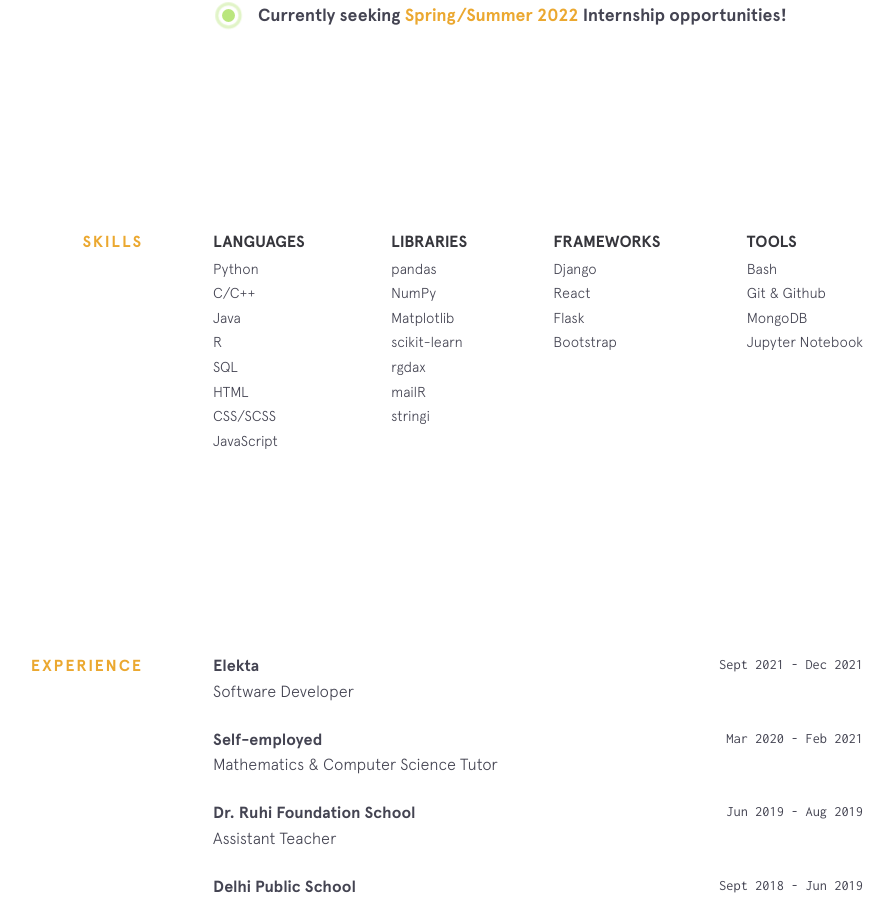
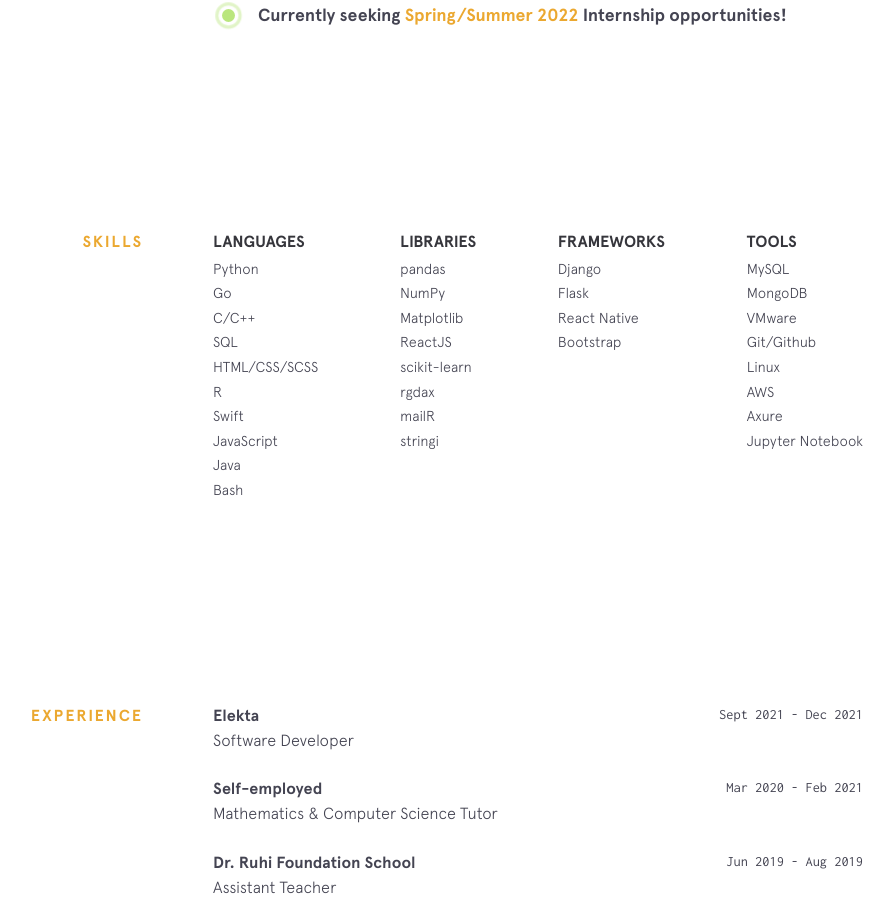
Before and after one commit to rohanxminocha/personal-website-v1, a Jekyll site: the page built from index.html, in a window 1280 px wide and 900 px high, scrolled down 1442 px. Shown: the whole window, without its empty margins (237-1131 px from the left). Built offline with Jekyll 4.4.1, drawn with Linux system fonts in a browser that asks for light colours; nearby versions of some CDN libraries.

Commit message:
Update skills.yml

```diff
--- a/_data/skills.yml
+++ b/_data/skills.yml
@@ -1,29 +1,36 @@
 languages:
   - item: Python
+  - item: Go
   - item: C/C++
+  - item: SQL
+  - item: HTML/CSS/SCSS
+  - item: R
+  - item: Swift
+  - item: JavaScript
   - item: Java
-  - item: R
-  - item: SQL
-  - item: HTML
-  - item: CSS/SCSS
-  - item: JavaScript
+  - item: Bash
 
 frameworks:
   - item: Django
-  - item: React
   - item: Flask
+  - item: React Native
   - item: Bootstrap
 
 tools:
-  - item: Bash
-  - item: Git & Github
+  - item: MySQL
   - item: MongoDB
+  - item: VMware
+  - item: Git/Github
+  - item: Linux
+  - item: AWS
+  - item: Axure
   - item: Jupyter Notebook
 
 libraries:
   - item: pandas
   - item: NumPy
   - item: Matplotlib
+  - item: ReactJS
   - item: scikit-learn
   - item: rgdax
   - item: mailR
```
